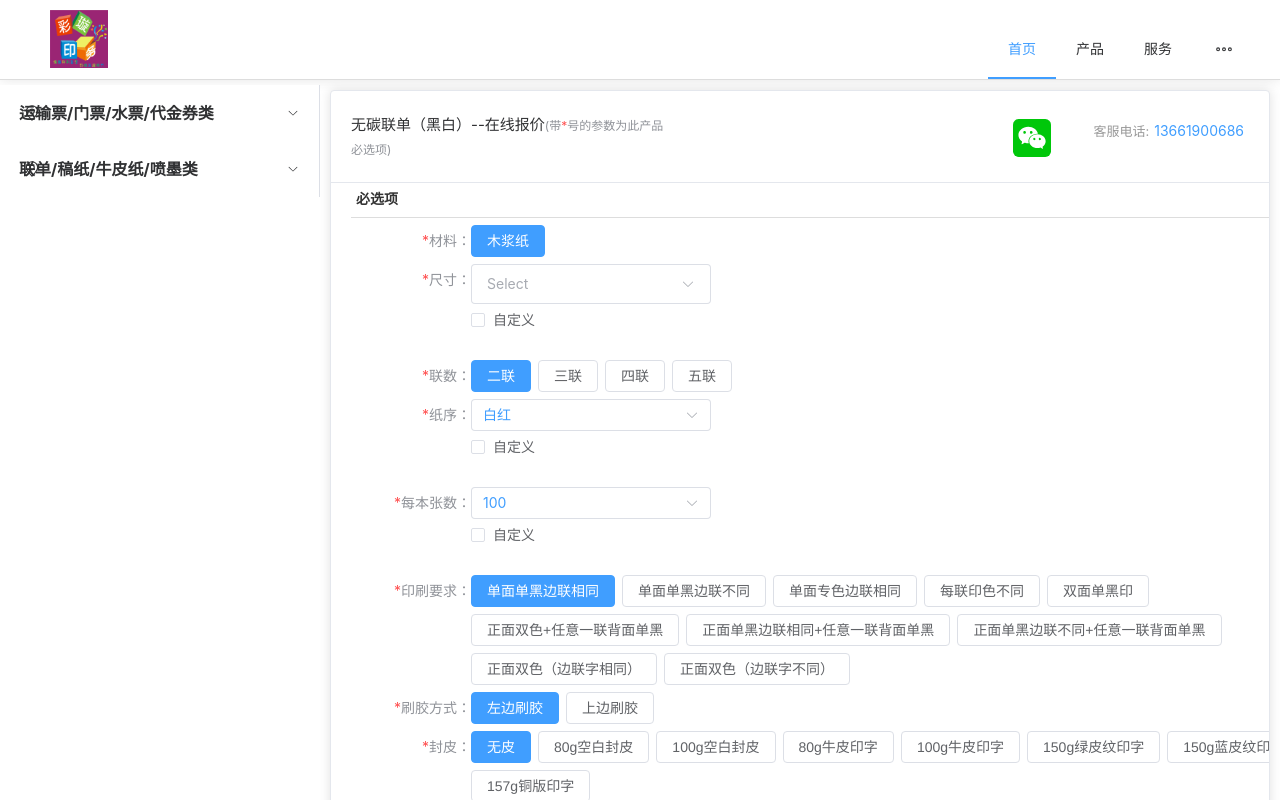
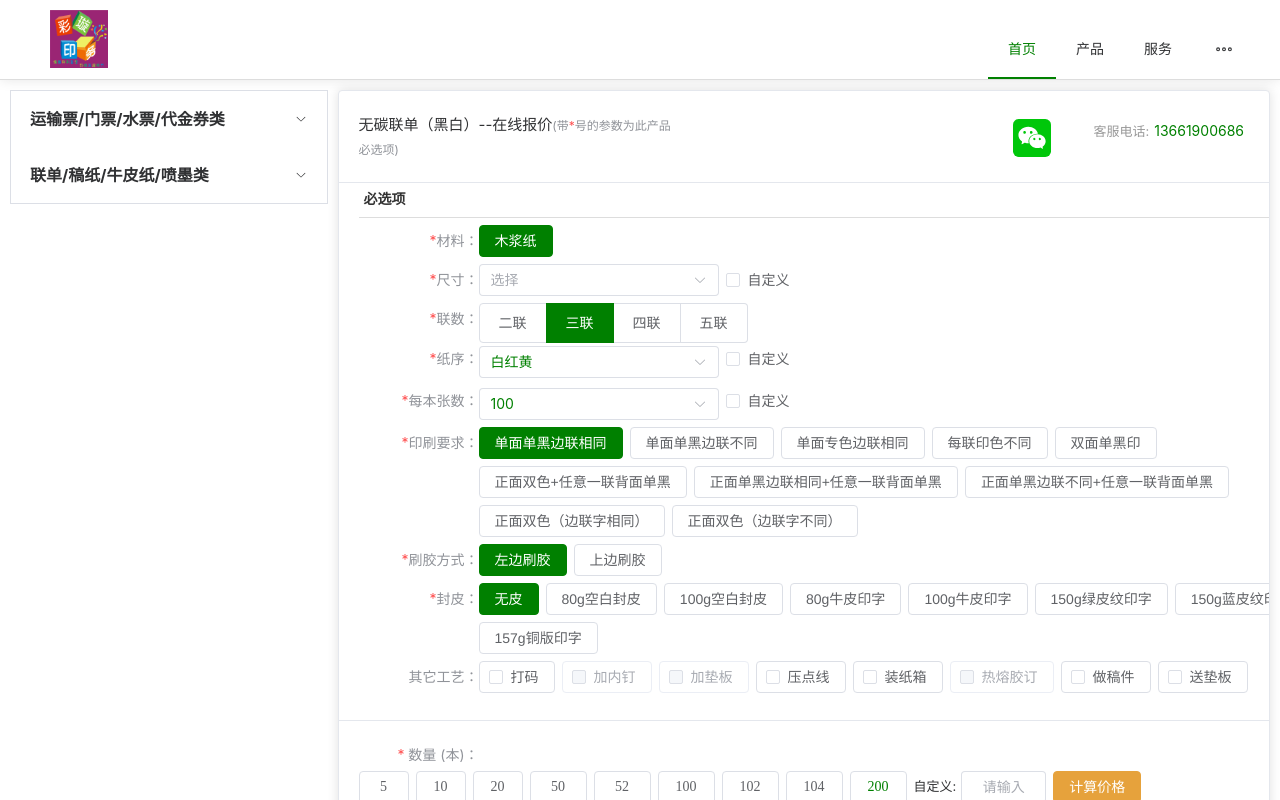
Before and after one commit to chaidaxuan/cxyw, a Vue app: page / in a window 1280 px wide. Shown: the top 800 px of the page. Built offline with nearby package versions, Linux system fonts and the light colour scheme.

Commit message:
add select paper type

```diff
--- a/src/assets/main.css
+++ b/src/assets/main.css
@@ -21,7 +21,7 @@
 }
 
 :root {
-  --el-color-primary: green;
+  --el-color-primary: green!important;
 }
 .des_des_color .el-divider--vertical {
   height: 12px
@@ -34,6 +34,17 @@
   margin: auto;
   display: inline-block
 }
+.inline-block {
+    display: inline-block;
+}
+.mb7px {
+  margin-bottom: 7px;
+}
+
+.ml7px {
+  margin-left: 7px;
+}
+
 
 .product-container {
   column-count: 2;
--- a/src/views/Home.css
+++ b/src/views/Home.css
@@ -1,4 +1,10 @@
+.menu-wrap {
+  border-top: 1px solid #dcdfe6;
+  border-left: 1px solid #dcdfe6;
+  border-bottom: #dcdfe6 1px solid;
 
+  margin-top: 5px;
+}
 .order-wrap {
   height: auto;
   margin: 5px 10px 0px 10px;
--- a/src/views/HomeView.vue
+++ b/src/views/HomeView.vue
@@ -61,14 +61,16 @@
       </div>
     </div>
   </div>
-  <div style="margin-top: 5px; border: 1px 0px 1px 0px; border-color: aliceblue">
+  <div style="margin-top: 5px; margin-left: 10px; border: 1px 0px 1px 0px; border-color: aliceblue">
     <el-row class="tac">
       <el-col :span="6">
+        <div class="menu-wrap">
           <el-menu default-active="2" class="el-menu-vertical-demo">
             <el-sub-menu index="1">
               <template #title>
-              <el-icon><location /></el-icon>
-              <span style="margin-left: -30px; font-weight: 500; font-size: 16px; font-weight: bold"
+                <el-icon></el-icon>
+                <span
+                  style="margin-left: -30px; font-weight: 500; font-size: 16px; font-weight: bold"
                   >运输票/门票/水票/代金券类</span
                 >
               </template>
@@ -80,8 +82,9 @@
 
             <el-sub-menu index="2">
               <template #title>
-              <el-icon><location /></el-icon>
-              <span style="margin-left: -30px; font-weight: 500; font-size: 16px; font-weight: bold"
+                <el-icon></el-icon>
+                <span
+                  style="margin-left: -30px; font-weight: 500; font-size: 16px; font-weight: bold"
                   >联单/稿纸/牛皮纸/喷墨类</span
                 >
               </template>
@@ -111,6 +114,7 @@
               </el-menu-item-group>
             </el-sub-menu>
           </el-menu>
+        </div>
       </el-col>
       <el-col :span="18">
         <div class="order-wrap">
@@ -203,11 +207,11 @@
                     </div>
 
                     <div class="el-col el-col-21">
-                      <div class="mb7px inline-block">
+                      <div class="mb7px inline-block" style="display: flex">
                         <div class="flex flex-wrap gap-4 items-center">
                           <el-select
-                            placeholder="Select"
-                            size="large"
+                            placeholder="选择"
+                            size="default"
                             style="width: 240px"
                             v-model="selectedValue"
                             @change="handleSelectChange"
@@ -219,68 +223,6 @@
                               :value="item.value"
                             />
                           </el-select>
-                        </div>
-
-                        <div class="formatInput formatInput" style="display: none">
-                          <div style="display: inline-block">
-                            长边&nbsp;
-                            <div style="display: inline-block">
-                              <div
-                                class="el-input-number el-input-number--small is-without-controls"
-                                style="width: 80px !important"
-                              >
-                                <!--v-if--><!--v-if-->
-                                <div class="el-input el-input--small">
-                                  <!-- input --><!-- prepend slot --><!--v-if-->
-                                  <div class="el-input__wrapper" tabindex="-1">
-                                    <!-- prefix slot --><!--v-if--><input
-                                      class="el-input__inner"
-                                      step="1"
-                                      max="Infinity"
-                                      min="-Infinity"
-                                      type="number"
-                                      autocomplete="off"
-                                      tabindex="0"
-                                      role="spinbutton"
-                                      aria-valuenow=""
-                                      aria-disabled="false"
-                                      id="el-id-8020-54"
-                                    /><!-- suffix slot --><!--v-if-->
-                                  </div>
-                                  <!-- append slot --><!--v-if-->
-                                </div>
-                              </div>
-                              <!---->
-                            </div>
-                            <span>&nbsp;*短边&nbsp;</span>
-                            <div
-                              class="el-input-number el-input-number--small is-without-controls"
-                              style="width: 80px !important"
-                            >
-                              <!--v-if--><!--v-if-->
-                              <div class="el-input el-input--small">
-                                <!-- input --><!-- prepend slot --><!--v-if-->
-                                <div class="el-input__wrapper" tabindex="-1">
-                                  <!-- prefix slot --><!--v-if--><input
-                                    class="el-input__inner"
-                                    step="1"
-                                    max="Infinity"
-                                    min="-Infinity"
-                                    type="number"
-                                    autocomplete="off"
-                                    tabindex="0"
-                                    role="spinbutton"
-                                    aria-valuenow=""
-                                    aria-disabled="false"
-                                    id="el-id-8020-55"
-                                  /><!-- suffix slot --><!--v-if-->
-                                </div>
-                                <!-- append slot --><!--v-if-->
-                              </div>
-                            </div>
-                            <span>&nbsp;mm&nbsp;</span
-                            ><!----><!---->
-                          </div>
                         </div>
                         <div class="ml7px inline-block align-middle">
                           <label class="el-checkbox el-checkbox--large"
@@ -307,81 +249,13 @@
                       </div>
                     </div>
                     <div class="el-col el-col-21">
-                      <div class="order-con">
-                        <div style="position: relative; display: inline-block">
-                          <button
-                            aria-disabled="false"
-                            type="button"
-                            class="el-button el-button--primary el-button--default"
-                          >
-                            <!--v-if--><span class=""
-                              >二联
-                              <span class="end-close" style="display: none"
-                                ><svg viewBox="0 0 1024 1024" width="1.2em" height="1.2em">
-                                  <path
-                                    fill="currentColor"
-                                    d="M764.288 214.592L512 466.88L259.712 214.592a31.936 31.936 0 0 0-45.12 45.12L466.752 512L214.528 764.224a31.936 31.936 0 1 0 45.12 45.184L512 557.184l252.288 252.288a31.936 31.936 0 0 0 45.12-45.12L557.12 512.064l252.288-252.352a31.936 31.936 0 1 0-45.12-45.184z"
-                                  ></path></svg></span
-                            ></span></button
-                          ><!----><!---->
-                        </div>
-                      </div>
-                      <div class="order-con">
-                        <div style="position: relative; display: inline-block">
-                          <button
-                            aria-disabled="false"
-                            type="button"
-                            class="el-button el-button--default el-button--default"
-                          >
-                            <!--v-if--><span class=""
-                              >三联
-                              <span class="end-close" style="display: none"
-                                ><svg viewBox="0 0 1024 1024" width="1.2em" height="1.2em">
-                                  <path
-                                    fill="currentColor"
-                                    d="M764.288 214.592L512 466.88L259.712 214.592a31.936 31.936 0 0 0-45.12 45.12L466.752 512L214.528 764.224a31.936 31.936 0 1 0 45.12 45.184L512 557.184l252.288 252.288a31.936 31.936 0 0 0 45.12-45.12L557.12 512.064l252.288-252.352a31.936 31.936 0 1 0-45.12-45.184z"
-                                  ></path></svg></span
-                            ></span></button
-                          ><!----><!---->
-                        </div>
-                      </div>
-                      <div class="order-con">
-                        <div style="position: relative; display: inline-block">
-                          <button
-                            aria-disabled="false"
-                            type="button"
-                            class="el-button el-button--default el-button--default"
-                          >
-                            <!--v-if--><span class=""
-                              >四联
-                              <span class="end-close" style="display: none"
-                                ><svg viewBox="0 0 1024 1024" width="1.2em" height="1.2em">
-                                  <path
-                                    fill="currentColor"
-                                    d="M764.288 214.592L512 466.88L259.712 214.592a31.936 31.936 0 0 0-45.12 45.12L466.752 512L214.528 764.224a31.936 31.936 0 1 0 45.12 45.184L512 557.184l252.288 252.288a31.936 31.936 0 0 0 45.12-45.12L557.12 512.064l252.288-252.352a31.936 31.936 0 1 0-45.12-45.184z"
-                                  ></path></svg></span
-                            ></span></button
-                          ><!----><!---->
-                        </div>
-                      </div>
-                      <div class="order-con">
-                        <div style="position: relative; display: inline-block">
-                          <button
-                            aria-disabled="false"
-                            type="button"
-                            class="el-button el-button--default el-button--default"
-                          >
-                            <!--v-if--><span class=""
-                              >五联
-                              <span class="end-close" style="display: none"
-                                ><svg viewBox="0 0 1024 1024" width="1.2em" height="1.2em">
-                                  <path
-                                    fill="currentColor"
-                                    d="M764.288 214.592L512 466.88L259.712 214.592a31.936 31.936 0 0 0-45.12 45.12L466.752 512L214.528 764.224a31.936 31.936 0 1 0 45.12 45.184L512 557.184l252.288 252.288a31.936 31.936 0 0 0 45.12-45.12L557.12 512.064l252.288-252.352a31.936 31.936 0 1 0-45.12-45.184z"
-                                  ></path></svg></span
-                            ></span></button
-                          ><!----><!---->
-                        </div>
+                      <div>
+                        <el-radio-group v-model="radio2" size="large">
+                          <el-radio-button label="二联" value="2" />
+                          <el-radio-button label="三联" value="3" />
+                          <el-radio-button label="四联" value="4" />
+                          <el-radio-button label="五联" value="5" />
+                        </el-radio-group>
                       </div>
                     </div>
                   </div>
@@ -423,7 +297,15 @@
                                 ></span>
                               </div>
                               <div class="el-select__selected-item el-select__placeholder">
-                                <span>白红</span>
+                                <span>{{
+                                  radio2 == '2'
+                                    ? '白红'
+                                    : radio2 == '3'
+                                    ? '白红黄'
+                                    : radio2 == '4'
+                                    ? '白红黄蓝'
+                                    : '白红黄蓝绿'
+                                }}</span>
                               </div>
                             </div>
                             <div class="el-select__suffix">
@@ -1482,7 +1364,7 @@ export default {
   data() {
     return {
       list: [1, 2, 3],
-
+      radio2: '3',
       options: [
         {
           value: '1',
```
Lines whose indentation alone changed are shown as unchanged.
